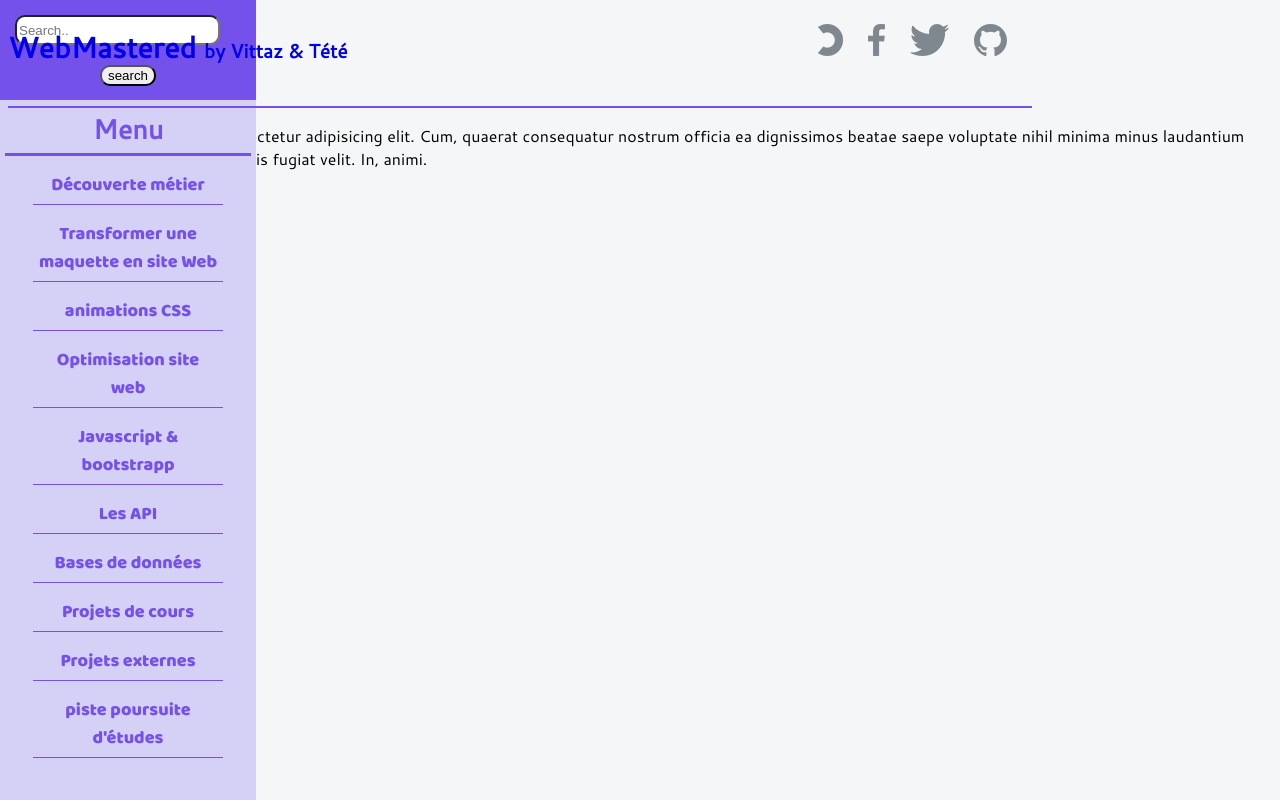
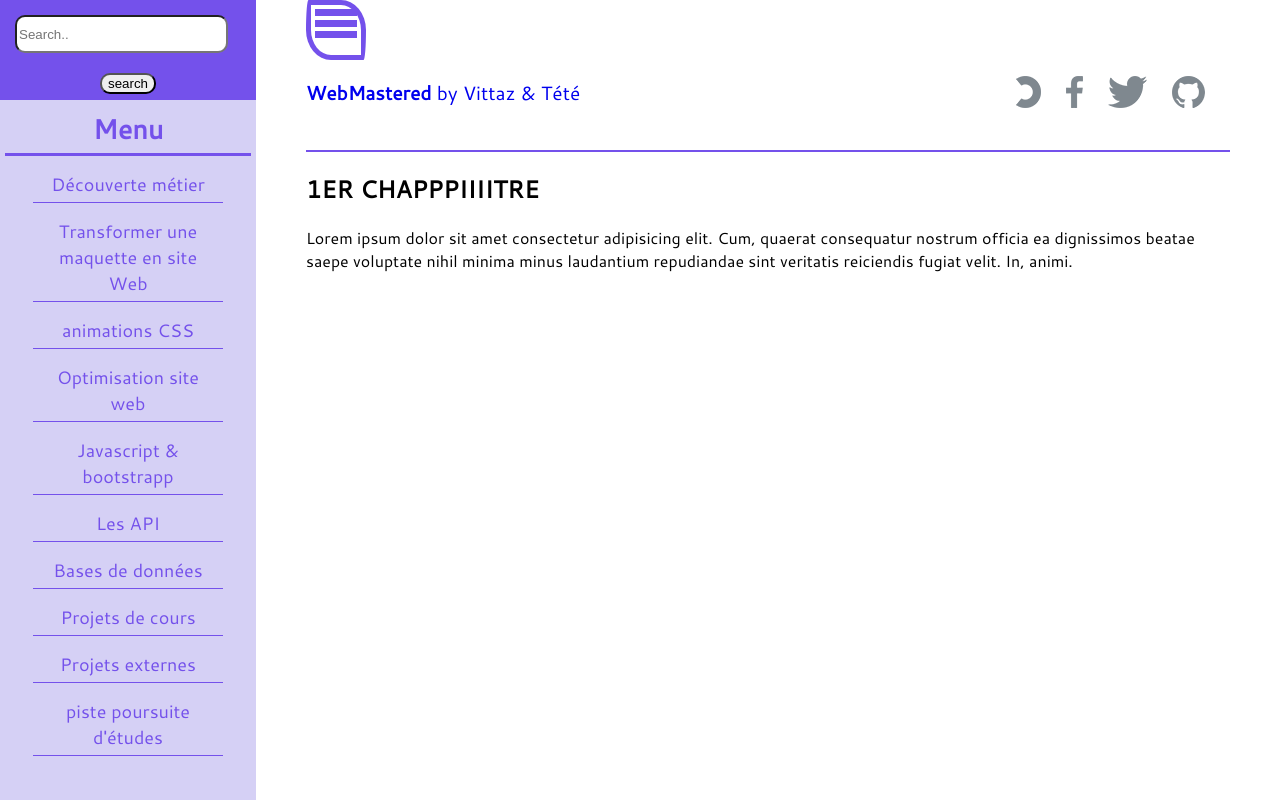
Before and after one commit to Truong-Terence/Web-Class.github.io, a website: page index.html in a window 1280 px wide. Drawn offline with Linux system fonts and the light colour scheme.

Commit message:
main+header+hidemenu

```diff
--- a/index.html
+++ b/index.html
@@ -9,19 +9,10 @@
         <link type="text/css" rel="stylesheet" href="styles/css/style.css">
     </head>
         <body>
-        <header id="header">
-            <a href="index.html" class="logo"><p><strong>WebMastered </strong>by Vittaz & Tété</p></a>
-                <ul class="icons">
-                    <li><img src="img/locr.png" alt="image_banniere"id="headerimg" /></li>
-                    <li><img src="img/lfb.png" alt="image_banniere"id="headerimg" /></li>
-                    <li><img src="img/ltwitter.png" alt="image_banniere"id="headerimg" /></li>
-                    <li><img src="img/lgit.png" alt="image_banniere"id="headerimg" /></li>
-                </ul>
-        </header>
             <nav>
                 <div class="search-container">
                     <form action="/action_page.php">
-                  <input type="search" placeholder="Search.." name="search">
+                    <input type="text" placeholder="Search.." name="search">
                     <button>search</button>
                     </form>
                 </div>
@@ -40,13 +31,28 @@
                     <li><a href="">piste poursuite d'études</a></li>
                 </ul>
             </nav>
+            <div id="main">
+                <div id="hide">
+                    <div class="trait"></div>
+                    <div class="trait"></div>
+                    <div class="trait"></div>
+                </div>
+                <header>
+                    <a href="index.html" class="logo"><p></p><strong>WebMastered </strong>by Vittaz & Tété</p></a>
+                        <ul class="icons">
+                            <li><a href="https://openclassrooms.com/" target="blank"><img src="img/locr.png" alt="image_banniere"id="headerimg"/></a></li>
+                            <li><a href="https://facebook.com/"target="blank"><img src="img/lfb.png" alt="image_banniere"id="headerimg"/></a></li>
+                            <li><a href="https://twitter.com/" target="blank"><img src="img/ltwitter.png" alt="image_banniere"id="headerimg" /></a></li>
+                            <li><a href="https://github.com/"target="blank"><img src="img/lgit.png" alt="image_banniere"id="headerimg" /></a></li>
+                        </ul>
+                </header>
                     <section>
                         <article>
+                            <h2>1ER CHAPPPIIIITRE</h2>
                             <p>Lorem ipsum dolor sit amet consectetur adipisicing elit. Cum, quaerat consequatur nostrum officia ea dignissimos beatae saepe voluptate nihil minima minus laudantium repudiandae sint veritatis reiciendis fugiat velit. In, animi.</p>
                         </article>
+                        <aside></aside>
                     </section>
-        <footer>
-
-        </footer>
+            </div>
         </body>
     </html>
--- a/styles/sass/Base/_base.scss
+++ b/styles/sass/Base/_base.scss
@@ -1,29 +1,29 @@
-header{
-    width: auto;
+body{
     font-family: "Cantarell", sans-serif;
-    font-weight: bold;
+    width: 100%;
+
+    #main{
+        height: 100%;
+        position: absolute;
+        top: 0PX;
+        left: 20%;
+        padding-left: 50px;
+        padding-right: 50px;
+        }
 }
 
-body{
-    width: auto;
-    height: auto;
-    background-color: $clr_background;
-    font-family: "Cantarell", sans-serif;
-    header{
-        // TODO: Twitter Git fb OC
 
-    }
-    nav ul{
-        width: auto;
-        list-style: none;
-        li a{
-            font-family: "Baloo", "sans-serif";
-        }
-    }
+h2{
+    font-weight: 600;
+    font-style: bold;
 }
+h3{
+    font-weight: 400;
+    font-style: bold;
+}
+h4{
 
-@media screen and (max-width: 1280px){
-    #main > .inner{
-        padding: 0 4em 0.1em 4em ;
-    }
 }
+h5{
+
+}
--- a/styles/sass/Layout/_layout.scss
+++ b/styles/sass/Layout/_layout.scss
@@ -3,11 +3,10 @@ body{
     header{
         display: flex;
         justify-content: space-between;
-        position: absolute;
-        top: 0;
-        left: 200px;
-        width: 80%;
-        height: 98px;
+        position: relative;
+        left: 0;
+        width: 100%;
+        height: 90px;
         border-bottom: 2px solid $oprcolor;
         > a {
             text-decoration: none;
@@ -22,17 +21,19 @@ body{
         .icons{
         display: flex;
         list-style-type: none;
+            li{
             cursor: pointer;
-            li{
             margin-right: 25px;
+            }
+            >:hover{
+                transform: scale(1.1) rotate(360deg);
+                transition: cubic-bezier(.98,.05,.01,1.07) 2s;
+                filter: invert(100%);
             }
         }
     }
-}
-
     nav{
         position : absolute;
-    z-index: 1;
         top: 0px;
         left: 0;
         height: 100%;
@@ -41,7 +42,6 @@ nav{
         background-color: $oprcolor2;
         text-align: center;
         font-size: 18px;
-    cursor: pointer;
             .search-container{
             background-color: $oprcolor;
             height: 100px;
@@ -79,6 +79,7 @@ nav{
                     border-bottom: 1px $oprcolor solid;
                     }
                     a{
+                    cursor: pointer;
                     text-decoration: none;
                     position: relative;
                     display:block;
@@ -88,3 +89,19 @@ nav{
                     color: $oprhover;
                     }
     }
+}
+#hide{
+    cursor: pointer;
+    border: 5px $oprcolor solid;
+    border-radius: 10px 100px / 120px;
+    width: 50px;
+    height: 50px;
+    .trait{
+        background: $oprcolor;
+        width: 7;
+        height: 5px;
+        padding: 1px;
+        margin: 4px;
+        align-items: center;
+    }
+}
```
Also changed, not shown: styles/css/style.css, 1 other file. Lines whose indentation alone changed are shown as unchanged.
